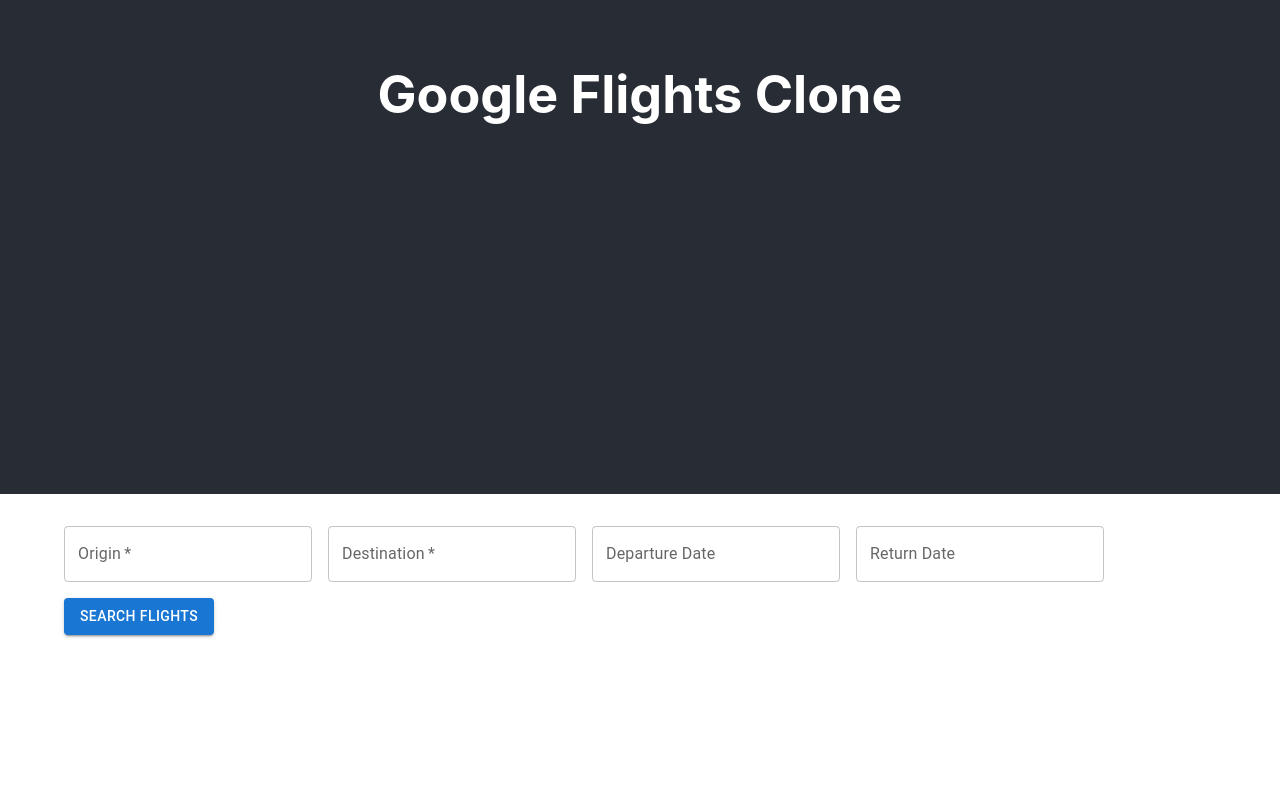
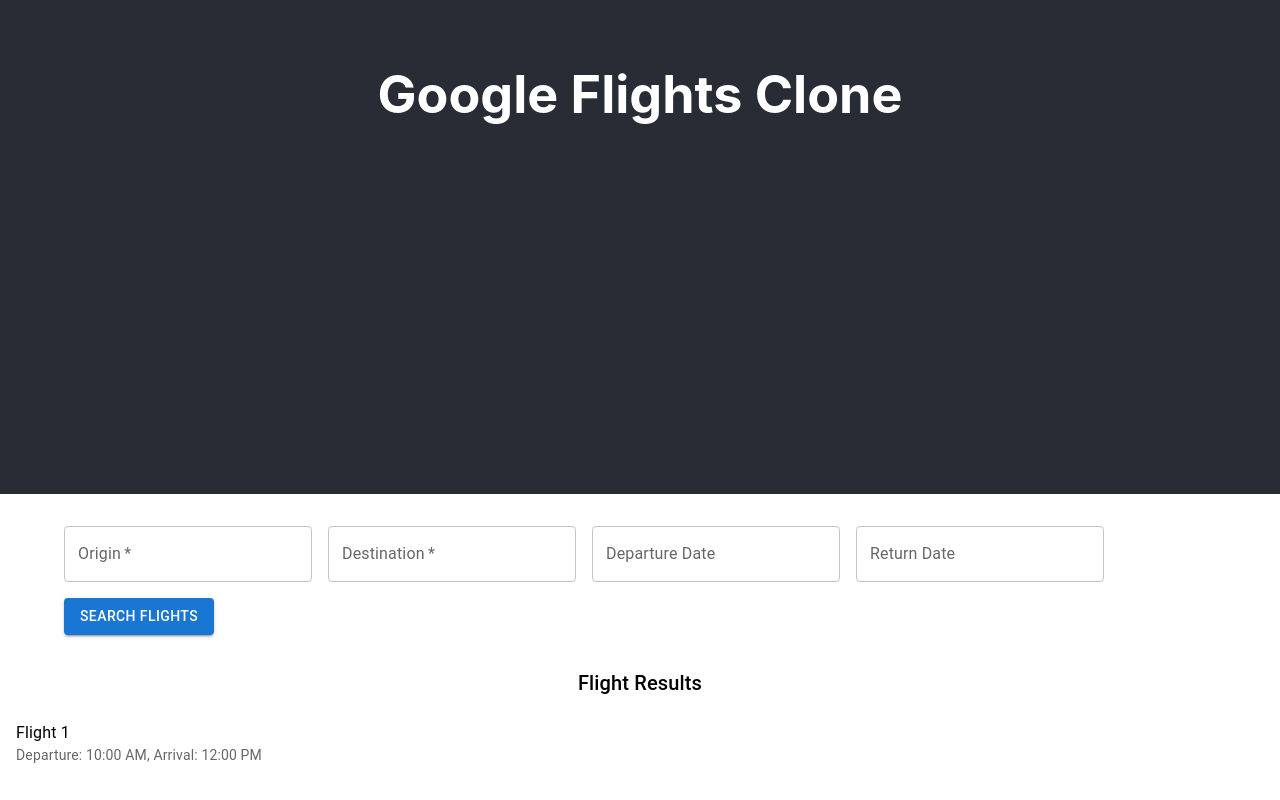
Before and after one commit to bilalsaeed232/clone-google-flights, a React (Create React App) app: page / in a window 1280 px wide. Shown: the part 306-1106 px from the top of the page. Before the commit the page ends 973 px from the top, so only its background shows below. Built offline with nearby package versions, Linux system fonts and the light colour scheme.

Commit message:
Create Flight Results component

```diff
--- a/src/App.js
+++ b/src/App.js
@@ -1,7 +1,7 @@
 import './App.css';
 
 import SearchForm from './components/SearchForm';
-
+import FlightResults from './components/FlightResults';
 function App() {
   return (
     <div className="App">
@@ -10,6 +10,7 @@
       </header>
       <main className="App-main">
         <SearchForm />
+        <FlightResults />
       </main>
       <footer className="App-footer">
         {/* Add footer content */}
--- /dev/null
+++ b/src/components/FlightResults.jsx
@@ -0,0 +1,21 @@
+import { Box, List, ListItem, ListItemText, Typography } from '@mui/material';
+
+const FlightResults = () => {
+  return (
+    <Box sx={{my: 4}}>
+        <Typography variant="h6">Flight Results</Typography>
+        <List>
+            <ListItem>
+                <ListItemText
+                    primary="Flight 1"
+                    secondary="Departure: 10:00 AM, Arrival: 12:00 PM"
+                />
+            </ListItem>
+        </List>
+    </Box>
+
+  )
+};
+
+
+export default FlightResults;
```
